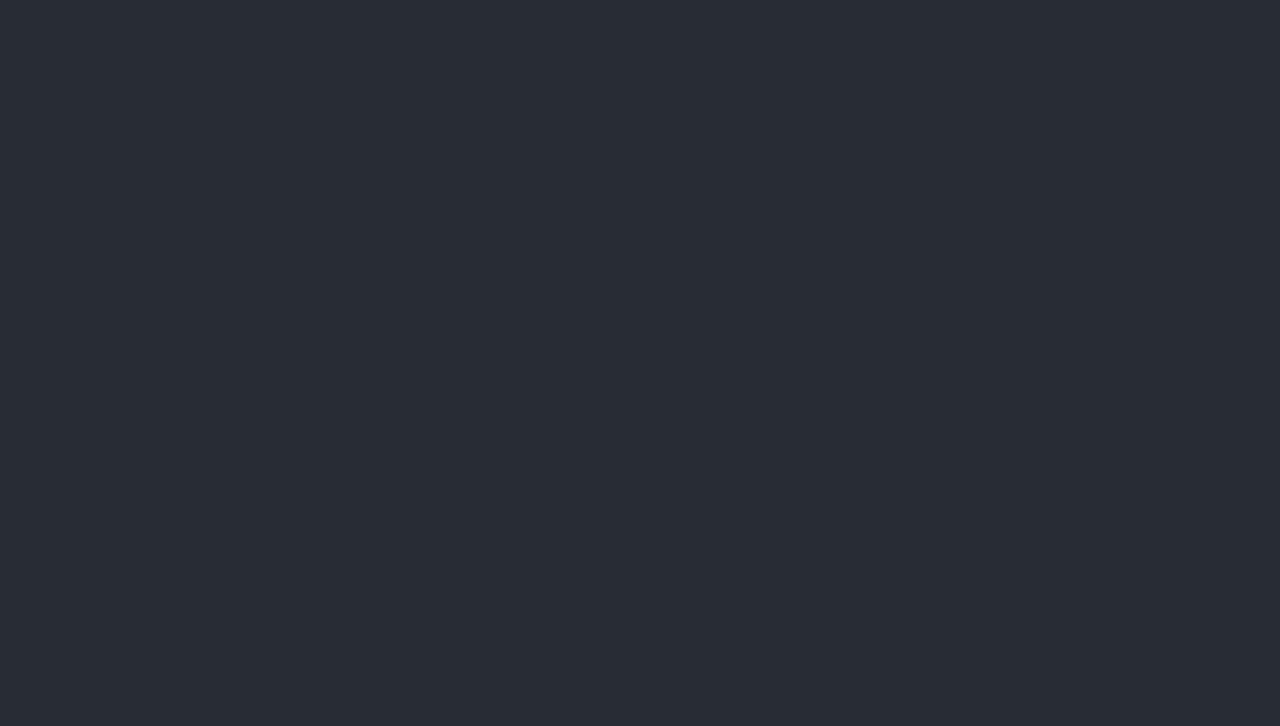
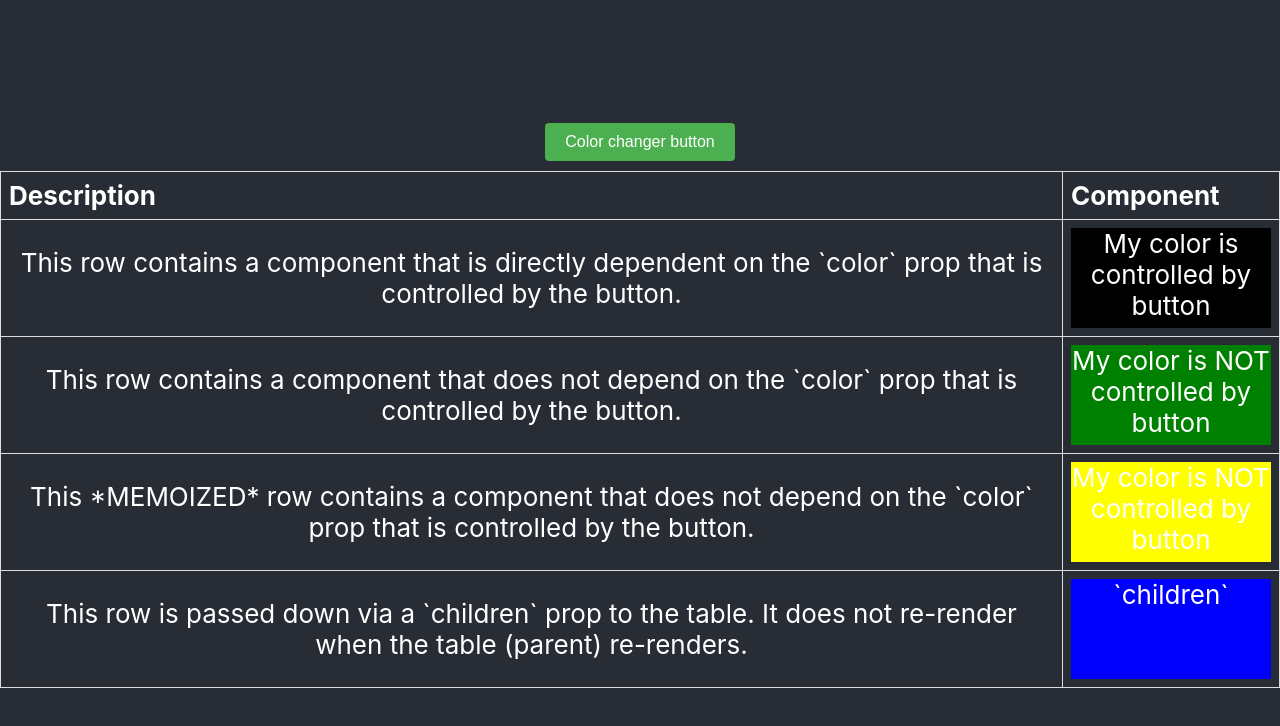
Before and after one commit to jmtoung/react-perf, a React (Create React App) app: page /simple-render-example in a window 1280 px wide. Shown: the top 726 px of the page. Built offline with nearby package versions, Linux system fonts and the light colour scheme.

Commit message:
Add memoized row

```diff
--- a/src/App.tsx
+++ b/src/App.tsx
@@ -1,12 +1,12 @@
 import React from 'react';
 import './App.css';
 import { createBrowserRouter, RouterProvider } from 'react-router-dom';
-import { RenderRoot } from './pages/render/RenderRoot';
+import { SimpleRenderExample } from './pages/simple-render-example/SimpleRenderExample';
 
 const router = createBrowserRouter([
   {
-    path: '/render',
-    element: <RenderRoot />,
+    path: '/simple-render-example',
+    element: <SimpleRenderExample />,
   },
   {
     path: '/*',
--- a/src/pages/render/RenderRoot.tsx
+++ b/src/pages/simple-render-example/SimpleRenderExample.tsx
@@ -2,7 +2,7 @@ import React, { useState } from 'react';
 
 const COLORS = ['black', 'red', 'orange', 'yellow', 'green', 'blue'];
 
-export function RenderRoot() {
+export function SimpleRenderExample() {
   return (
     <Table>
       <StableChildren />
@@ -63,19 +63,36 @@ function Table({ children }: { children: React.ReactNode }) {
         </thead>
         <tbody>
           <TableRow
-            cell1={<div>This is description</div>}
+            cell1={Row1Cell1Node}
             cell2={<ColorBox color={selectedColor} />}
           />
-          {children}
           <TableRow
-            cell1={<div>This is description3</div>}
+            cell1={
+              <div>
+                This row contains a component that does not depend on the
+                `color` prop that is controlled by the button.
+              </div>
+            }
             cell2={<UnrelatedChild />}
           />
+          <MemoizedRow />
+          {children}
         </tbody>
       </table>
     </>
   );
 }
+
+const Row1Cell1 = React.memo(function _Row1Cell1() {
+  return (
+    <div>
+      This row contains a component that is directly dependent on the `color`
+      prop that is controlled by the button.
+    </div>
+  );
+});
+
+const Row1Cell1Node = <Row1Cell1 />;
 
 function TableRow({
   cell1,
@@ -95,7 +112,7 @@ function TableRow({
 function ColorBox({ color }: { color: string }) {
   console.log('Rendering ColorBox with', color);
   return (
-    <div style={{ height: 200, width: 200, backgroundColor: color }}>
+    <div style={{ height: 100, width: 200, backgroundColor: color }}>
       My color is controlled by button
     </div>
   );
@@ -104,22 +121,47 @@ function ColorBox({ color }: { color: string }) {
 function UnrelatedChild() {
   console.log('Rendering UnrelatedChild');
   return (
-    <div style={{ height: 200, width: 200, backgroundColor: 'green' }}>
-      My color is always green
+    <div style={{ height: 100, width: 200, backgroundColor: 'green' }}>
+      My color is NOT controlled by button
     </div>
   );
 }
+
+function MemoizedUnrelatedChild() {
+  console.log('Rendering (memoized) UnrelatedChild');
+  return (
+    <div style={{ height: 100, width: 200, backgroundColor: 'yellow' }}>
+      My color is NOT controlled by button
+    </div>
+  );
+}
+
+const MemoizedRow = React.memo(function _MemoizedRow() {
+  console.log('Rendering memoized row');
+  return (
+    <TableRow
+      cell1={
+        <div>
+          This *MEMOIZED* row contains a component that does not depend on the
+          `color` prop that is controlled by the button.
+        </div>
+      }
+      cell2={<MemoizedUnrelatedChild />}
+    />
+  );
+});
 
 function StableChildren() {
   console.log('Rendering StableChildren');
   return (
     <tr>
       <td style={{ border: '1px solid #ddd', padding: '8px' }}>
-        I am passed down via a children prop.
+        This row is passed down via a `children` prop to the table. It does not
+        re-render when the table (parent) re-renders.
       </td>
       <td style={{ border: '1px solid #ddd', padding: '8px' }}>
-        <div style={{ height: 200, width: 200, backgroundColor: 'blue' }}>
-          My color is always blue
+        <div style={{ height: 100, width: 200, backgroundColor: 'blue' }}>
+          `children`
         </div>
       </td>
     </tr>
```
